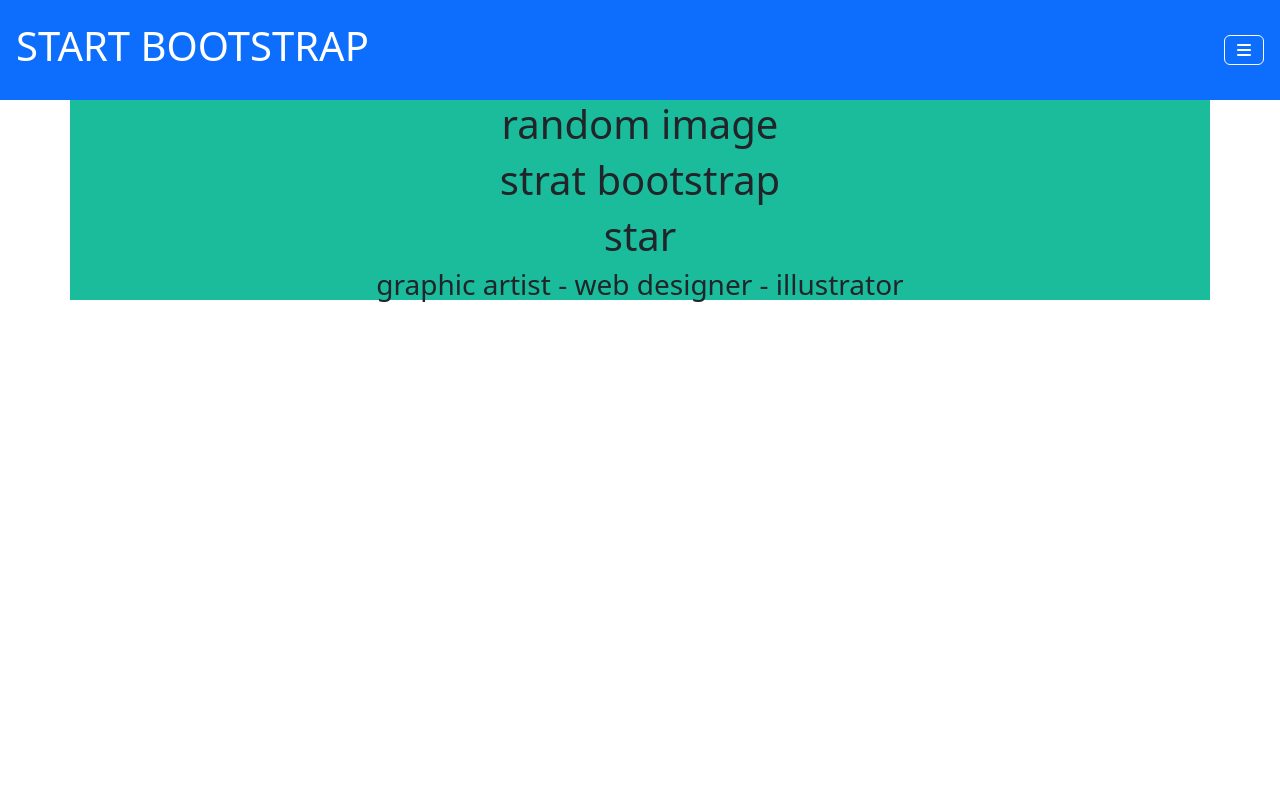
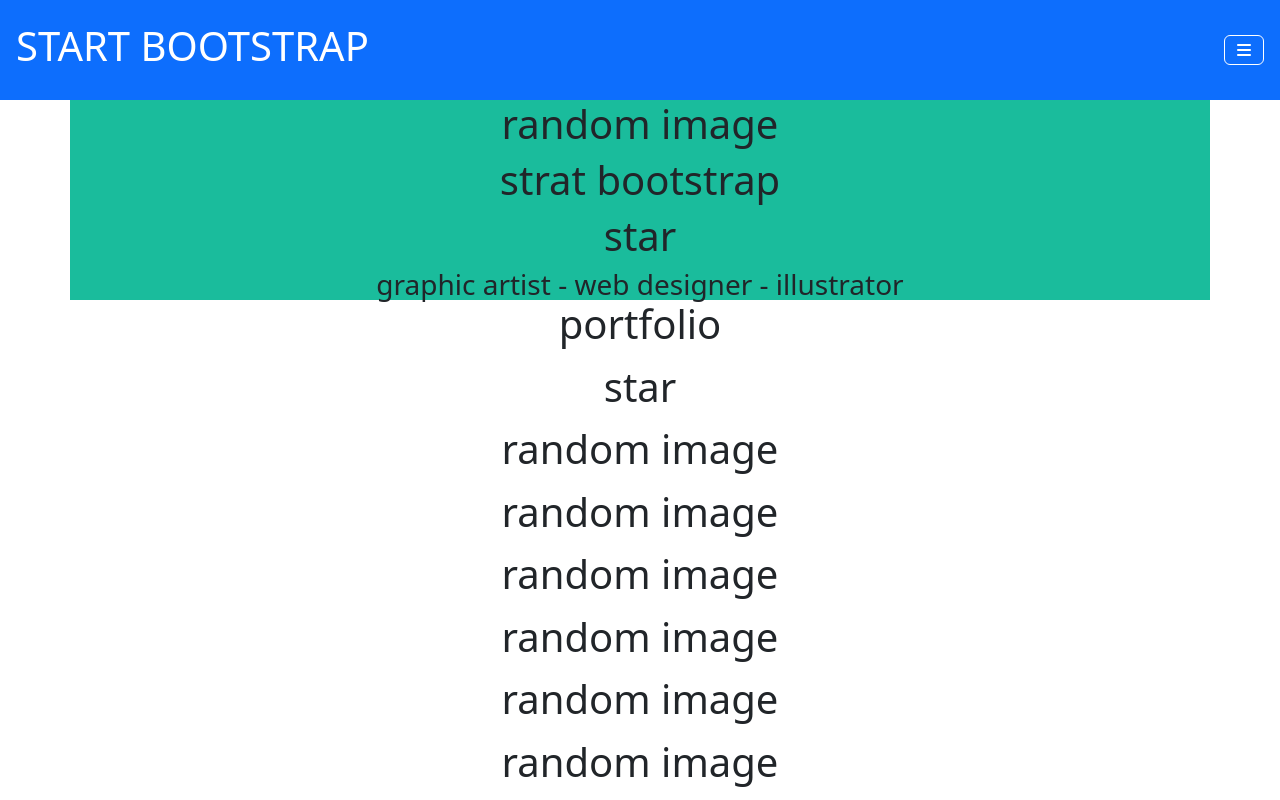
Before and after one commit to Jonathan-Ultini/html-css-bootstrap-freelancer, a plain HTML site: page index.html in a window 1280 px wide. Drawn offline with nearby package versions, Linux system fonts and the light colour scheme.

Commit message:
add portfolio

```diff
--- a/css/style.css
+++ b/css/style.css
@@ -9,3 +9,8 @@
   background-color: #1ABC9C;
   height: 200px;
 }
+
+.portfolio {
+  background-color: #fff;
+  height: 500px;
+}
--- a/index.html
+++ b/index.html
@@ -40,6 +40,36 @@
       </div>
     </div>
   </div>
+
+  <!-- portfolio -->
+  <div class="container">
+    <div class="row text-center portfolio">
+      <div class="col col-12">
+        <h1>portfolio</h1>
+      </div>
+      <div class="col col-12">
+        <h1>star</h1>
+      </div>
+      <div class="col col-12">
+        <h1>random image</h1>
+      </div>
+      <div class="col col-12">
+        <h1>random image</h1>
+      </div>
+      <div class="col col-12">
+        <h1>random image</h1>
+      </div>
+      <div class="col col-12">
+        <h1>random image</h1>
+      </div>
+      <div class="col col-12">
+        <h1>random image</h1>
+      </div>
+      <div class="col col-12">
+        <h1>random image</h1>
+      </div>
+    </div>
+  </div>
 </body>
 
 </html>
```
